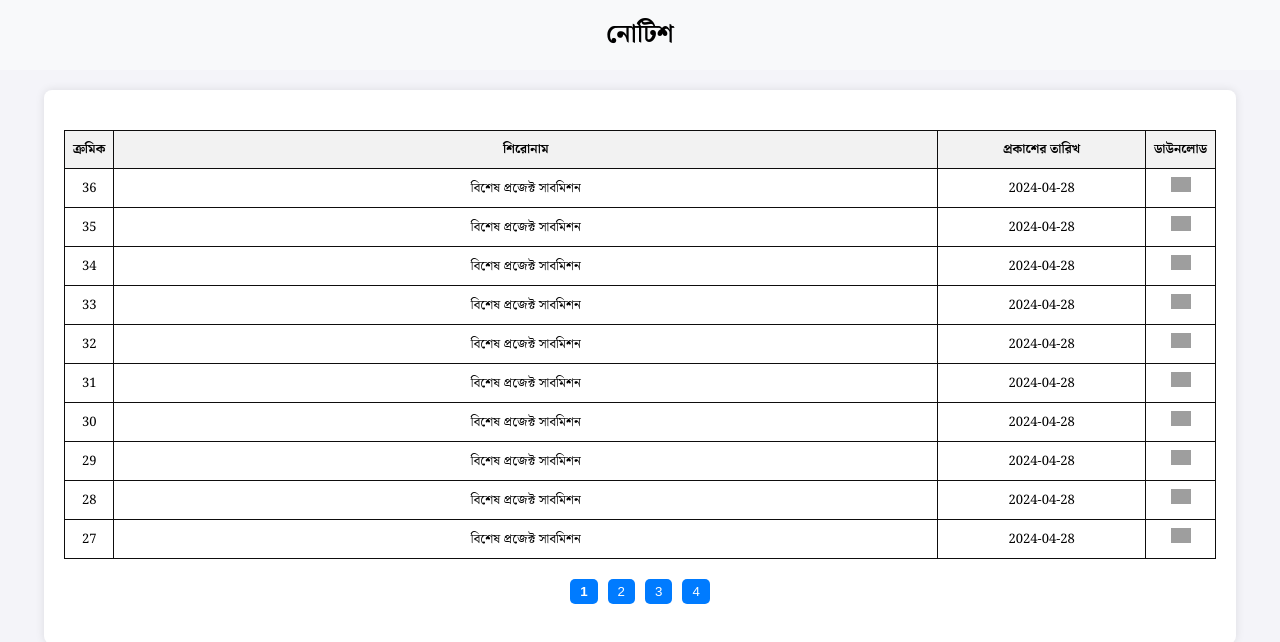
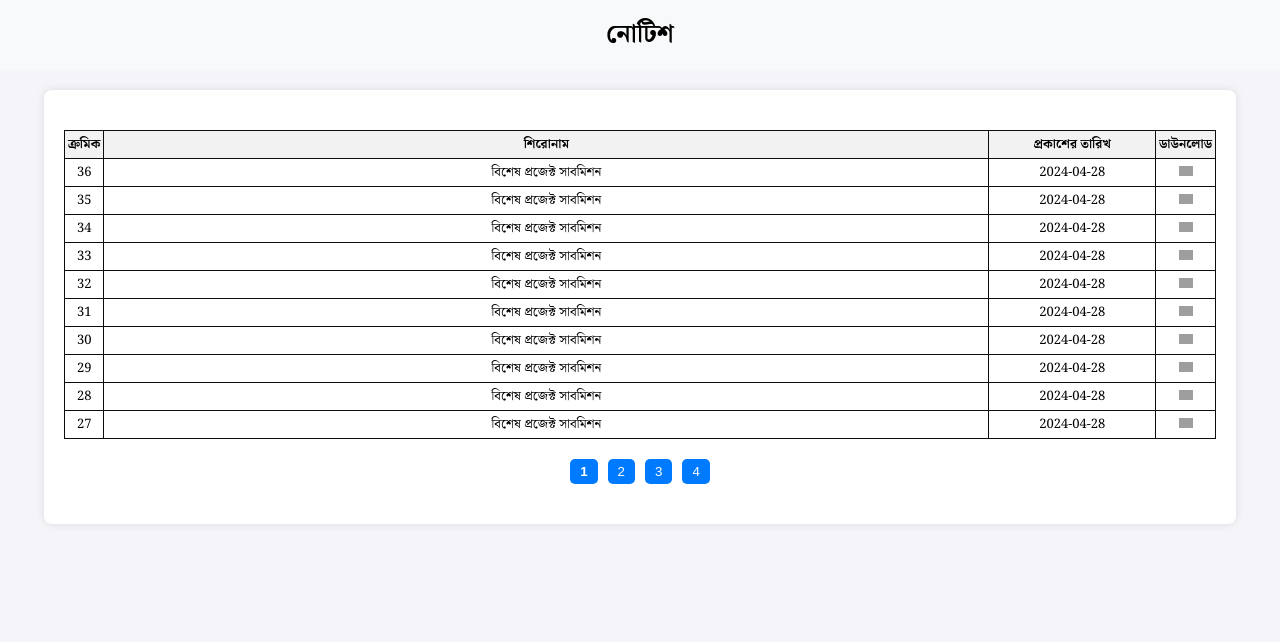
Before and after one commit to MuhammadAshikurRahman/notice-system, a plain HTML site: page index.html in a window 1280 px wide. Drawn offline with Linux system fonts and the light colour scheme; grey boxes are pictures that could not be loaded.

Commit message:
Update index.html

```diff
--- a/index.html
+++ b/index.html
@@ -39,7 +39,7 @@
         }
         th, td {
             border: 1.5px solid #0e0d0d;
-            padding: 8px;
+            padding: 3px;
             text-align: center;
         }
         th {
@@ -47,7 +47,7 @@
             text-align: center;
         }
         .pdf-logo {
-            width: 20px;
+            width: 14px;
             cursor: pointer;
         }
         .col-sr {
@@ -60,7 +60,7 @@
             max-width: 15px;
         }
         .col-download {
-            width: 15px;
+            width: 10px;
         }
         .pagination {
             display: flex;
```
